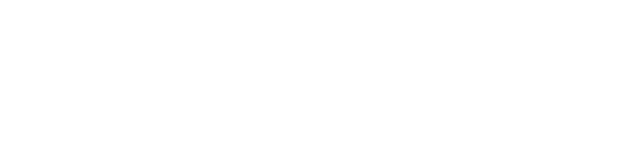
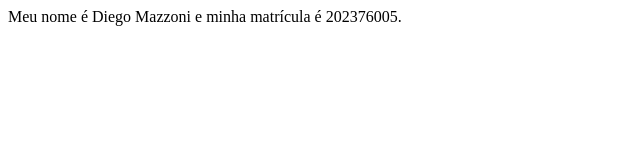
Before and after one commit to ufjf-dcc202/ufjf-dcc202-2023-3-a-atv2-DiegoSMazzoni, a plain HTML site: page index.html in a window 1280 px wide. Shown: the whole page, without its empty margins (0-640 px from the left). Drawn offline with Linux system fonts and the light colour scheme.

Commit message:
adiciona conteudo inicial

```diff
--- a/index.html
+++ b/index.html
@@ -3,9 +3,10 @@
 <head>
     <meta charset="UTF-8">
     <meta name="viewport" content="width=device-width, initial-scale=1.0">
-    <title>Document</title>
+    <title>dcc202 Atividade 2</title>
 </head>
 <body>
+    Meu nome é Diego Mazzoni e minha matrícula é 202376005.
 
 </body>
 </html>
```
